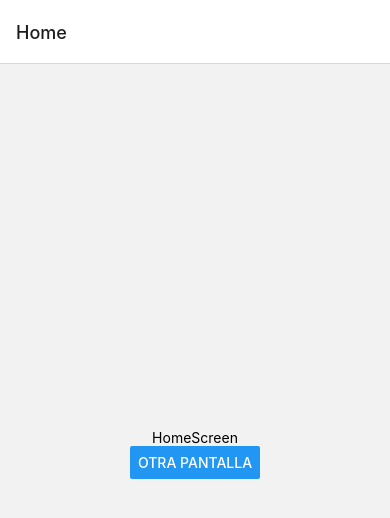
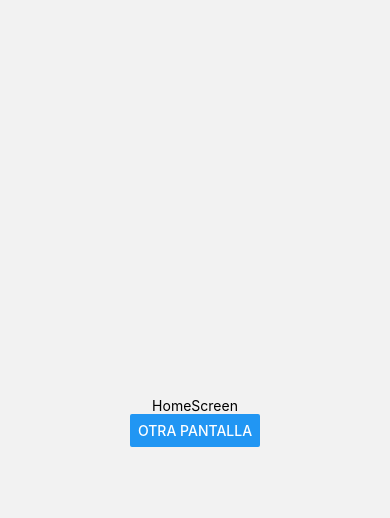
Before and after one commit to SurferClub/Context-React-Native, a React Native app: screen / in a window 390 px wide. Shown: the top 518 px of the page. Built offline with nearby package versions, Linux system fonts and the light colour scheme.

Commit message:
usando navigator

```diff
--- a/App.js
+++ b/App.js
@@ -11,7 +11,7 @@ function HomeScreen({navigation}) {
     <View style={{flex:1,alignItems: 'center',justifyContent: 'center'}}>
       <Text>HomeScreen</Text>
       <Button title="otra pantalla"
-      onPress={()=> navigation.navigate('otra Pantalla')}
+      onPress={()=> navigation.navigate('OtraPantalla')}
       >
       </Button>
     </View>
@@ -37,9 +37,10 @@ export default function App() {
     <ContextProvider>
       <NavigationContainer>
         <Stack.Navigator>
-          <Stack.Screen name="Home" component={HomeScreen
-          }/>
-          <Stack.Screen name="Otra pantalla" component={OtraPantalla}/>
+          <Stack.Screen name="Home" component={HomeScreen}
+          options={{ headerShown: false }}
+          />
+          <Stack.Screen name="OtraPantalla" component={OtraPantalla}/>
         </Stack.Navigator>
         </NavigationContainer>
     </ContextProvider>
--- a/Global/Context.jsx
+++ b/Global/Context.jsx
@@ -13,8 +13,7 @@ export const ContextProvider = ({ children }) => {
         setVal,
         val1,
         setVal1,
-      }}
-    >
+      }}>
       {children}
     </Context.Provider>
   );
```
